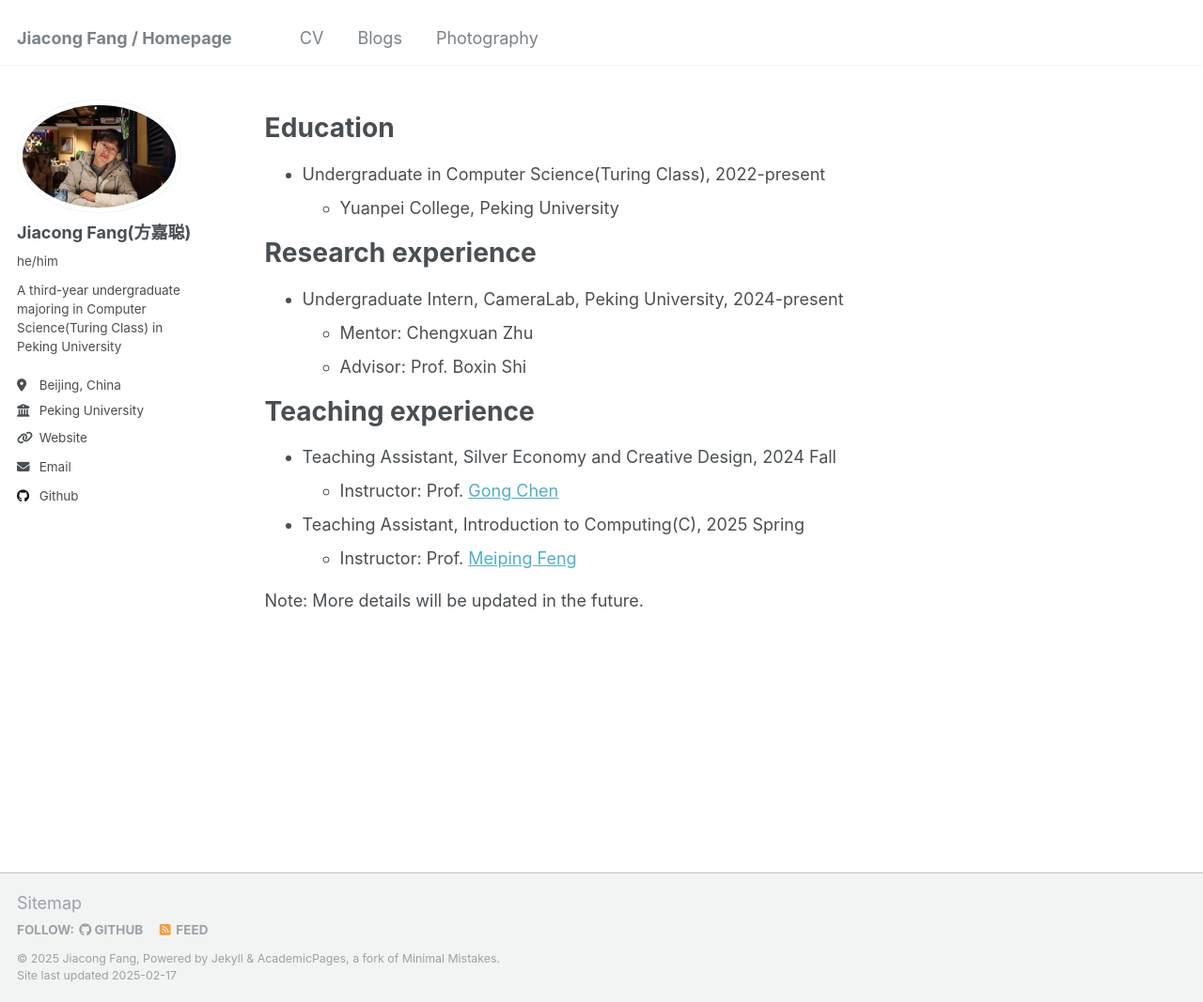
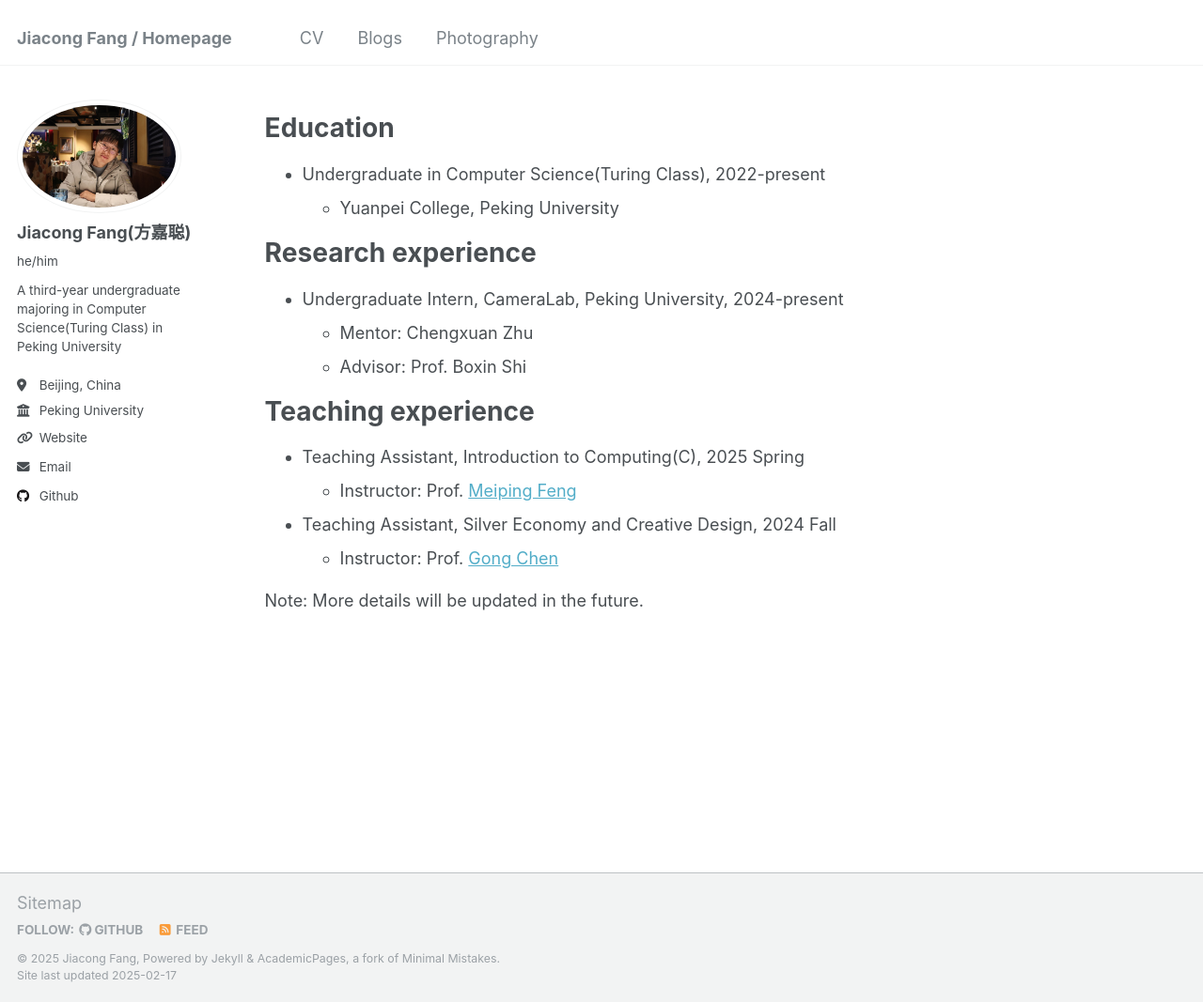
Before and after one commit to jiacongfang/jiacongfang.github.io, a Jekyll site: the page built from _pages/cv.md, in a window 1280 px wide and 1067 px high. Shown: the whole window at 94% size. Built offline with Jekyll 4.4.1, drawn with Linux system fonts in a browser that asks for light colours.

Commit message:
update cv

```diff
--- a/_pages/cv.md
+++ b/_pages/cv.md
@@ -24,12 +24,11 @@ Research experience
 
 Teaching experience
 ======
-
+* Teaching Assistant, Introduction to Computing(C), 2025 Spring
+  * Instructor: Prof. [Meiping Feng](https://ele.pku.edu.cn/info/1023/1997.htm)
 * Teaching Assistant, Silver Economy and Creative Design, 2024 Fall
   * Instructor: Prof. [Gong Chen](https://ipr.pku.edu.cn/jsdw/zzjs/233824.htm)
 
-* Teaching Assistant, Introduction to Computing(C), 2025 Spring
-  * Instructor: Prof. [Meiping Feng](https://ele.pku.edu.cn/info/1023/1997.htm)
 
 Note: More details will be updated in the future.
 
```
